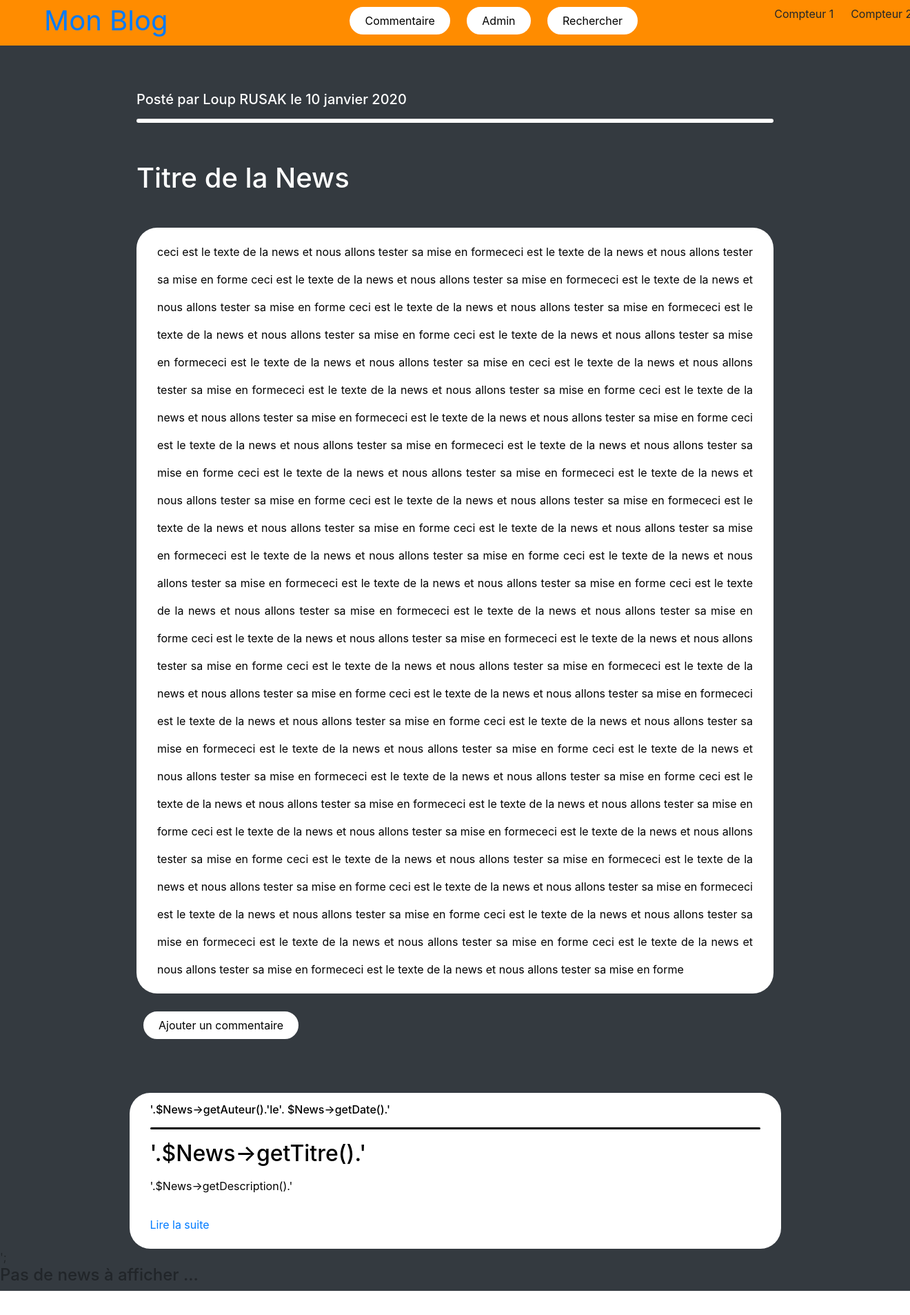
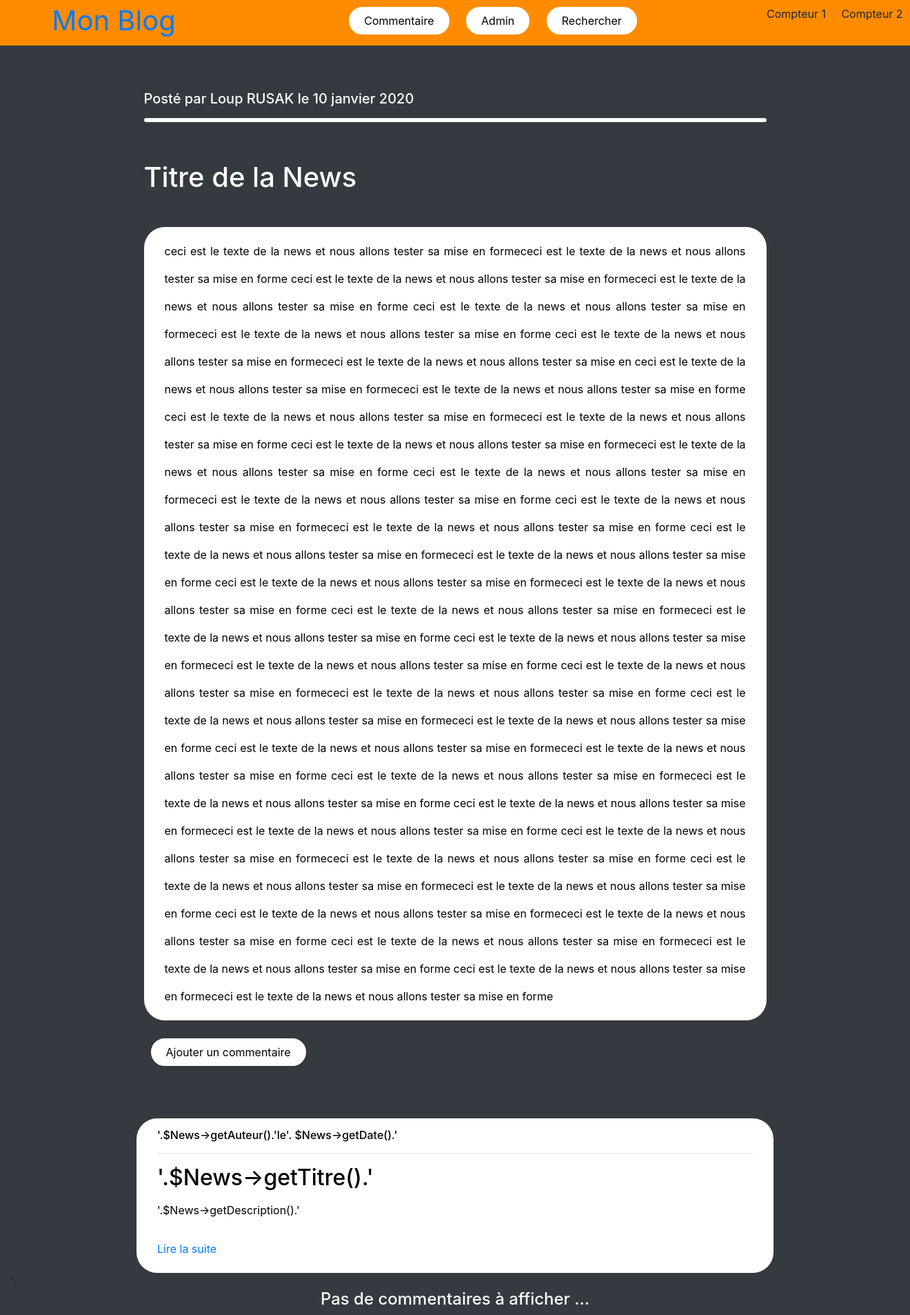
Before and after one commit to louprusak/OneBlog, a PHP site: page /views/news.php in a window 1320 px wide. Shown: the whole page at 69% size. Before the commit the page ends 1871 px from the top, so only its background shows below. Run offline with PHP 8.4, Linux system fonts and the light colour scheme; some libraries are stand-ins or nearby versions.

Commit message:
Modifications de vues et du css

```diff
--- a/controllers/FrontController.php
+++ b/controllers/FrontController.php
@@ -7,9 +7,9 @@ require_once('controllers/CtrlAdmin.php');
 
 class FrontController
 {
-    public function __construct($action)
+    public function __construct()
     {
-        //$action  = strtolower($_REQUEST['action']) ?? null;
+        $action  = strtolower($_REQUEST['action']) ?? null;
         $mdl  = new ModelUser();
 
         $admin = $mdl->getUser();
--- a/index.php
+++ b/index.php
@@ -4,4 +4,4 @@ require_once('controllers/FrontController.php');
 
 session_start();
 
-new FrontController('displayNews');
+new FrontController();
--- a/views/css/style.css
+++ b/views/css/style.css
@@ -1,3 +1,5 @@
+/* CORPS DE PAGE */
+
 [class*="col-"], footer{
 
     /*border: 2px solid green;
@@ -10,18 +12,38 @@
     padding-left: 0;
     margin: 0;
 }
-
-
 body{
     /*background: url("/res/images/fond2.jpg") fixed;*/
     background-color: #343a40;
     margin: 0;
 }
-
-
 header{
     background-color: darkorange;
 }
+div#entete{
+    padding-top: 10px;
+    text-align: center;
+}
+a.titre{
+    font-size: 40px;
+    text-align: center;
+}
+hr.hr-news{
+    background-color: black;
+    height: 2px;
+    border-radius: 10px;
+}
+hr.separateur{
+    background-color: white;
+    height: 5px;
+    border-radius: 10px;
+}
+h4.white{
+    color: white;
+    text-align: center;
+}
+
+/* BOUTONS */
 
 .btn{
     border: 2px solid white;
@@ -34,31 +56,66 @@ header{
     background-color: white;
 
 }
-
 .btn:hover{
     border-color: black;
     color: white;
     background-color: black;
 }
+.btn-valid{
+    border: 2px solid white;
+    border-radius: 30px;
+    margin: 10px;
 
-#entete{
-    padding-top: 10px;
-    text-align: center;
+    padding-left: 20px;
+    padding-right: 20px;
+    color: black;
+    background-color: white;
+}
+.btn-valid:hover{
+    border-color: green;
+    color: white;
+    background-color: green;
+}
+#btn-add{
+    border: 3px solid dodgerblue;
+}
+#btn-add:hover{
+    border-color: green;
+    background-color: green;
+}
+#btn-delete{
+    border: 2px solid black;
+}
+#btn-delete:hover{
+    background-color: red;
 }
 
-.Titre{
-    font-size: 40px;
+
+/* FORMULAIRES */
+
+input{
+    border: 2px solid white;
+    border-radius: 30px;
+    padding-right: 10px;
+    padding-left: 10px;
 }
-
 label{
     color: white;
 }
-
-#formulaire{
+textarea{
+    resize: none;
+    border: 2px solid white;
+    border-radius: 30px;
+    padding-right: 10px;
+    padding-left: 10px;
+}
+.formulaire{
     margin-top: 300px;
 }
 
+
 /* PAGE NEWS */
+
 #news{
     color: white;
     margin-top: 5%;
@@ -70,7 +127,9 @@ label{
 
 }
 
+
 /* PAGE RECHERCHE */
+
 #recherche{
     color: white;
     margin-top: 5%;
@@ -79,7 +138,9 @@ label{
 
 }
 
+
 /* PAGE COMMENTAIRE */
+
 #ajoutcommentaire{
     color: white;
     margin-top: 5%;
@@ -96,7 +157,9 @@ label{
     padding-left: 15%;
 }
 
+
 /* PAGE ERREUR */
+
 #erreur{
     color: white;
     margin-top: 5%;
@@ -108,6 +171,7 @@ label{
     font-size: 70px;
 }
 
+
 /* PAGE CONNEXION */
 #connexion{
     color: white;
@@ -115,7 +179,6 @@ label{
     padding-right: 15%;
     padding-left: 15%;
 }
-
 #index-news{
     margin-top: 5%;
     padding-right: 15%;
@@ -128,40 +191,11 @@ label{
     padding: 15px 30px;
     text-align: justify;
 }
-hr#hr2{
-    background-color: black;
-    height: 2px;
-    border-radius: 10px;
-}
 
-hr#separateur{
-    background-color: white;
-    height: 5px;
-    border-radius: 10px;
-}
+
 #contenu-news{
     background-color: white;
     color: black;
     border-radius: 30px;
     padding: 15px 30px;
 }
-textarea{
-    resize: none;
-}
-
-#btn-supp{
-    border: 3px solid dodgerblue;
-}
-
-#btn-supp:hover{
-    border-color: green;
-    background-color: green;
-}
-
-#btn-delete{
-    border: 2px solid black;
-}
-
-#btn-delete:hover{
-    background-color: red;
-}
--- a/views/error.php
+++ b/views/error.php
@@ -12,10 +12,10 @@
 </head>
 
 <body>
-<div id="container-fluid">
+<div class="container-fluid">
     <header class="row">
         <div id="entete" class="col-xs-12 col-sm-12 col-lg-3">
-            <a class="Titre"href="index.php"><p>Mon Blog</p></a>
+            <a class="titre"href="index.php"><p>Mon Blog</p></a>
         </div>
         <div id="menu" class="col-xs-12 col-sm-12 col-lg-7">
             <nav>
@@ -37,7 +37,7 @@
     <div id="erreur-container" class="row">
         <div id="erreur" class="col-lg-12">
             <h1 id="titre-erreur">Oh oh ! Il y a eu un petit soucis !</h1>
-            <hr id="separateur">
+            <hr class="separateur">
             <br>
             <h5 id="auteur-news">Ceci est la description détaillée de l'erreur engendrée.
                 Ceci est la description détaillée de l'erreur engendrée.
--- a/views/news.php
+++ b/views/news.php
@@ -12,10 +12,10 @@
 </head>
 
 <body>
-<div id="container-fluide">
+<div class="container-fluid">
     <header class="row">
         <div id="entete" class="col-xs-12 col-sm-12 col-lg-3">
-            <a class="Titre"href="index.php"><p>Mon Blog</p></a>
+            <a class="titre"href="index.php"><p>Mon Blog</p></a>
         </div>
         <div id="menu" class="col-xs-12 col-sm-12 col-lg-7">
             <nav>
@@ -37,7 +37,7 @@
     <div id="news-container">
         <div id="news" class="col-lg-12">
             <h5 id="auteur-news">Posté par Loup RUSAK le 10 janvier 2020</h5>
-            <hr id="separateur">
+            <hr class="separateur">
             <br>
             <h1 id="titre-news">Titre de la News</h1>
             <br>
@@ -84,17 +84,17 @@
             </div>
         </div>';
         <?php
-        if(isset($listNews)){
-            foreach ($listNews as $News) {
+        if(isset($listComments)){
+            foreach ($listComments as $Comment) {
                 echo '
                     <div class="row">
                         <div id="index-news" class="col-lg-12">
                             <div id="index-news-contenu">
-                                <h6>'.$News->getAuteur().'le'. $News->getDate().'</h6>
-                                <hr id="hr2">
-                                <h2>'.$News->getTitre().'</h2>
+                                <h6>'.$Comment->getAuteur().'le'. $Comment->getDate().'</h6>
+                                <hr class="hr-news">
+                                <h2>'.$Comment->getTitre().'</h2>
 
-                                <p>'.$News->getDescription().'</p>
+                                <p>'.$Comment->getDescription().'</p>
                                 <a href="news.php">Lire la suite</a>
                             </div>
 
@@ -103,7 +103,7 @@
             }
         }
         else{
-            echo "<h4 id='white'>Pas de news à afficher ...</h4>";
+            echo "<h4 class='white'>Pas de commentaires à afficher ...</h4>";
         }
         ?>
 
```
Also changed, not shown: views/addComment.php (+4 -4 lines), views/connection.php (+7 -5 lines), views/index.php (+5 -5 lines), views/indexAdmin.php (+4 -4 lines), views/register.php (+8 -6 lines), views/search.php (+4 -4 lines).
